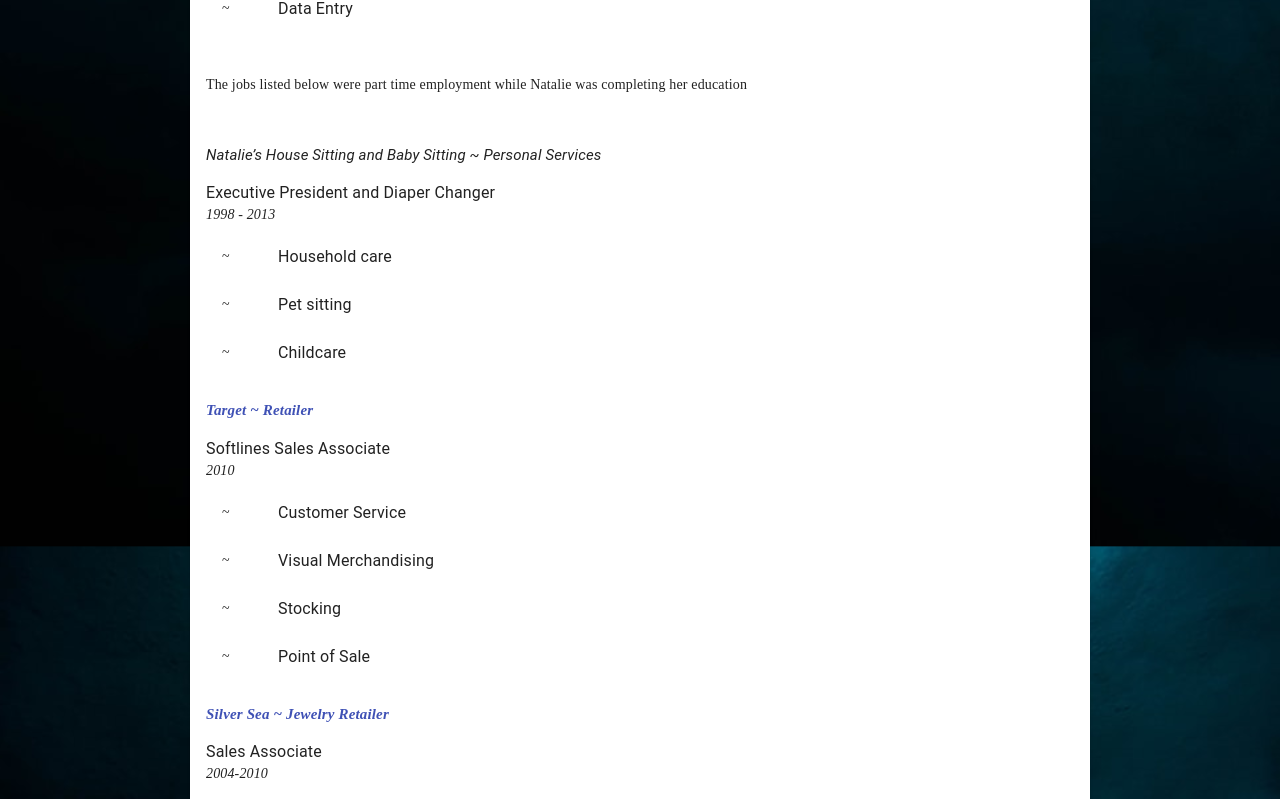
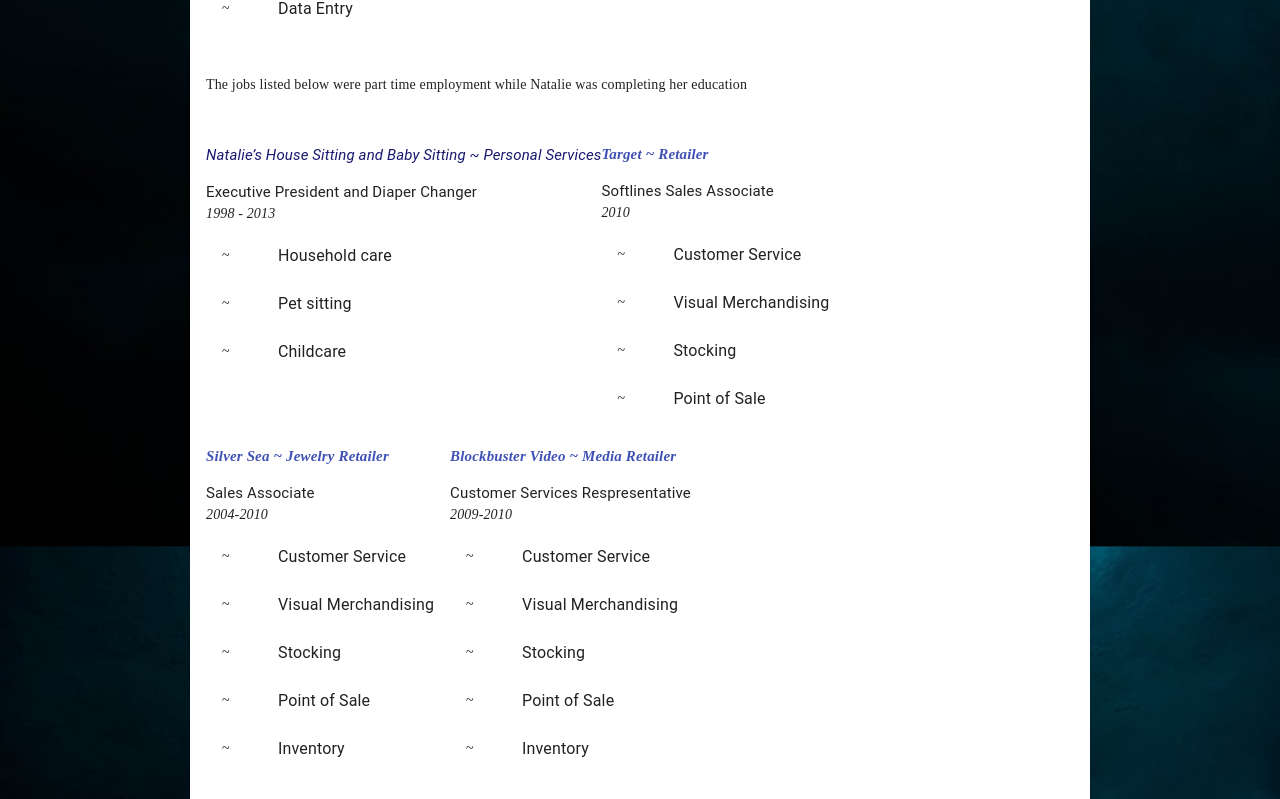
Before and after one commit to listenToRipley/nataliekendrick, a React (Create React App) app: page /resume in a window 1280 px wide. Shown: the part 1373-2172 px from the top of the page. Built offline with nearby package versions, Linux system fonts and the light colour scheme.

Commit message:
content added for old company w-o websites

```diff
--- a/src/Components/ResumeExp.js
+++ b/src/Components/ResumeExp.js
@@ -1,6 +1,7 @@
 import React from 'react';
 import { makeStyles } from '@material-ui/core/styles';
 import Paper from '@material-ui/core/Paper';
+import Card from '@material-ui/core/Card'
 import Typography from '@material-ui/core/Typography';
 import List from '@material-ui/core/List';
 import Link from '@material-ui/core/Link';
@@ -28,7 +29,14 @@
     underline: 'hover',
   },
   studentHistory: {
-
+    display: 'flex',
+    flexWrap: 'wrap'
+  },
+  studentTitle: {
+    fontSize: 15
+  },
+  noLink: {
+    color: 'midnightblue'
   },
   duty: {
     fontSize: 10
@@ -253,7 +261,7 @@
       <div>
       {each.site === ''?
       <Typography className={classes.company}>
-      <p>{each.company} ~ {each.type}</p>
+      <p className={classes.noLink}>{each.company} ~ {each.type}</p>
       </Typography>
       :
       <Link className={classes.company}>
```
